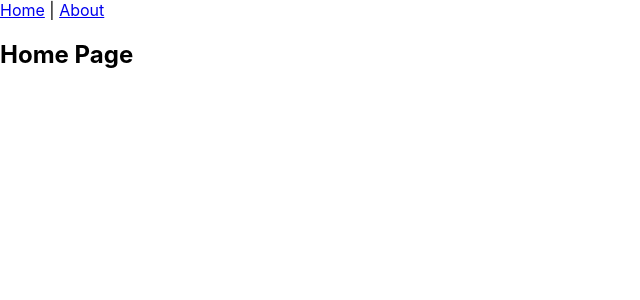
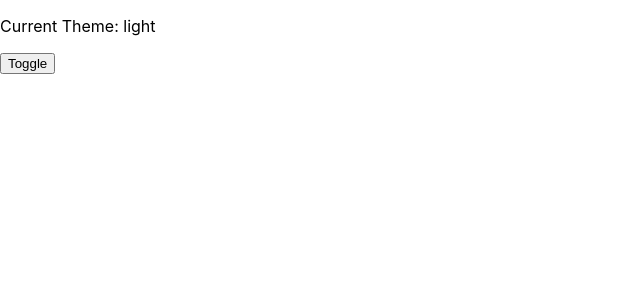
Before and after one commit to Prachit21/FSD-Workbook, a React (Create React App) app: page / in a window 1280 px wide. Shown: the top 300 px of the page, without its empty margins (0-640 px from the left). Built offline with nearby package versions, Linux system fonts and the light colour scheme.

Commit message:
Week 6: Advanced Hooks

```diff
--- a/src/App.js
+++ b/src/App.js
@@ -1,29 +1,32 @@
-import { BrowserRouter, Routes, Route, Link } from 'react-router-dom';
+import React, { createContext, useContext, useState } from 'react';
 
-const Home = () => (
-  <div>
-    <h2>Home Page</h2>
-  </div>
-);
-
-const About = () => (
-  <div>
-    <h2>About Page</h2>
-  </div>
-);
+const ThemeContext = createContext();
 
 export default function App() {
+  const [theme, setTheme] = useState('light');
+
   return (
-    <BrowserRouter>
-      <nav>
-        <Link to="/">Home</Link> |{" "}
-        <Link to="/about">About</Link>
-      </nav>
-
-      <Routes>
-        <Route path="/" element={<Home />} />
-        <Route path="/about" element={<About />} />
-      </Routes>
-    </BrowserRouter>
+    <ThemeContext.Provider value={{ theme, setTheme }}>
+      <Display />
+    </ThemeContext.Provider>
   );
 }
+
+function Display() {
+  const { theme, setTheme } = useContext(ThemeContext);
+
+  return (
+    <div
+      style={{
+        background: theme === 'dark' ? '#333' : '#fff',
+        color: theme === 'dark' ? '#fff' : '#000'
+      }}
+    >
+      <p>Current Theme: {theme}</p>
+
+      <button onClick={() => setTheme(theme === 'light' ? 'dark' : 'light')}>
+        Toggle
+      </button>
+    </div>
+  );
+}
```
